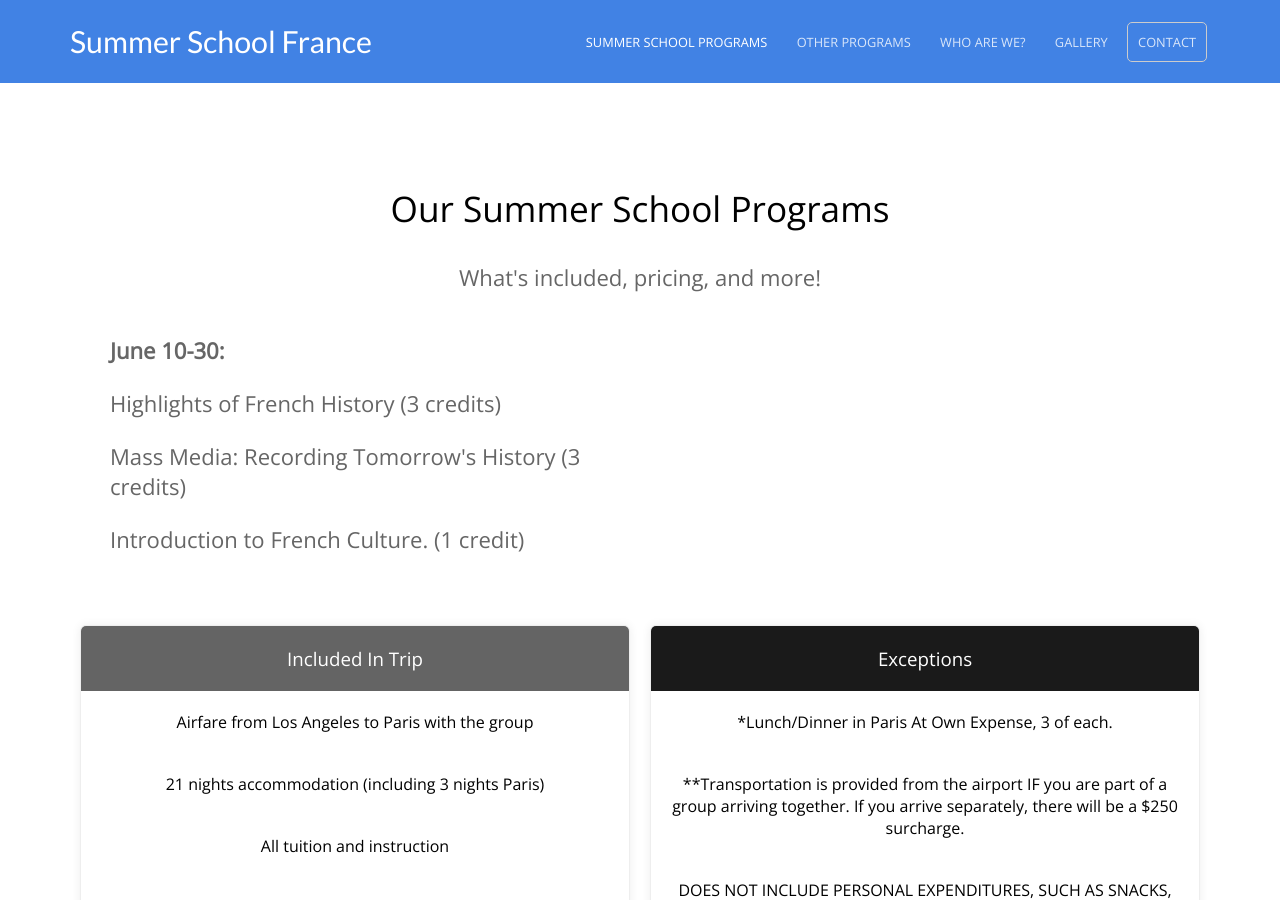
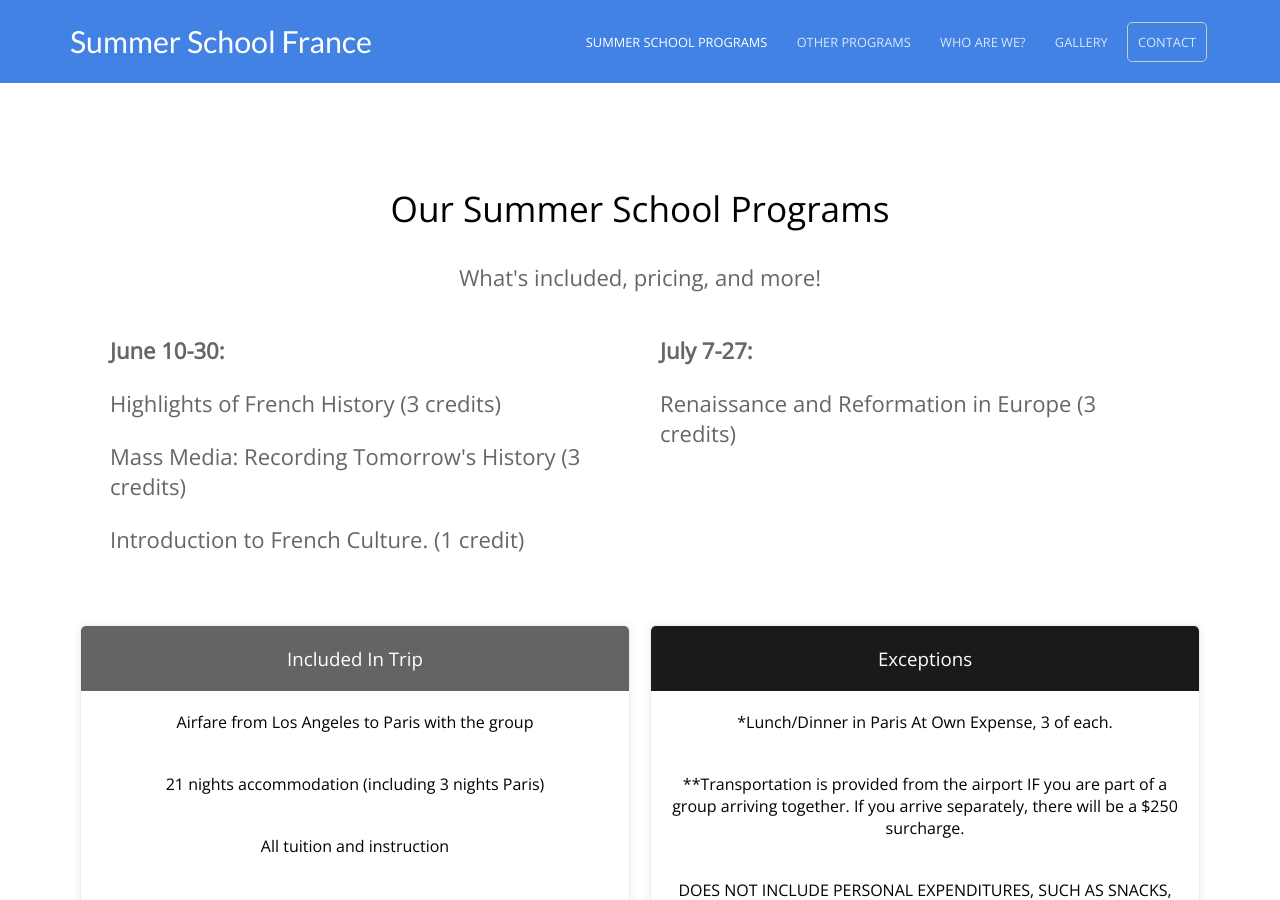
Before and after one commit to baritchie/project1, a Jekyll site: the page built from summerschoolprograms.html, in a window 1280 px wide and 900 px high. Built offline with Jekyll 4.4.1, drawn with Linux system fonts in a browser that asks for light colours.

Commit message:
Updated 'summerschoolprograms.html' via CloudCannon

```diff
--- a/summerschoolprograms.html
+++ b/summerschoolprograms.html
@@ -65,7 +65,8 @@ faq:
         <p>Introduction to French Culture. (1 credit)</p>
     </div>
     <div class="text editable">
-
+        <p style="font-weight:bold;">July 7-27:</p>
+        <p>Renaissance and Reformation in Europe (3 credits)</p>
     </div>
 </div>
 
```
